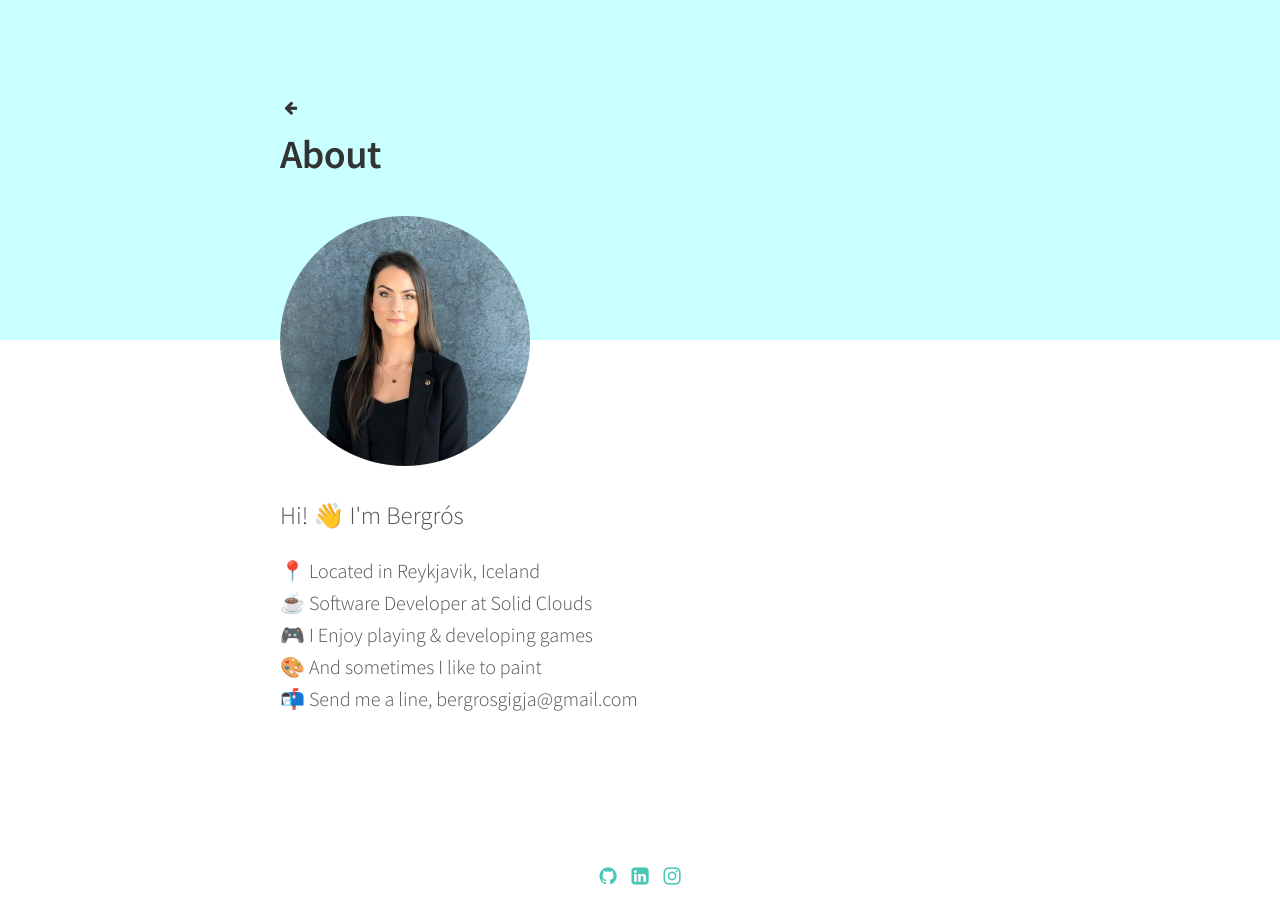
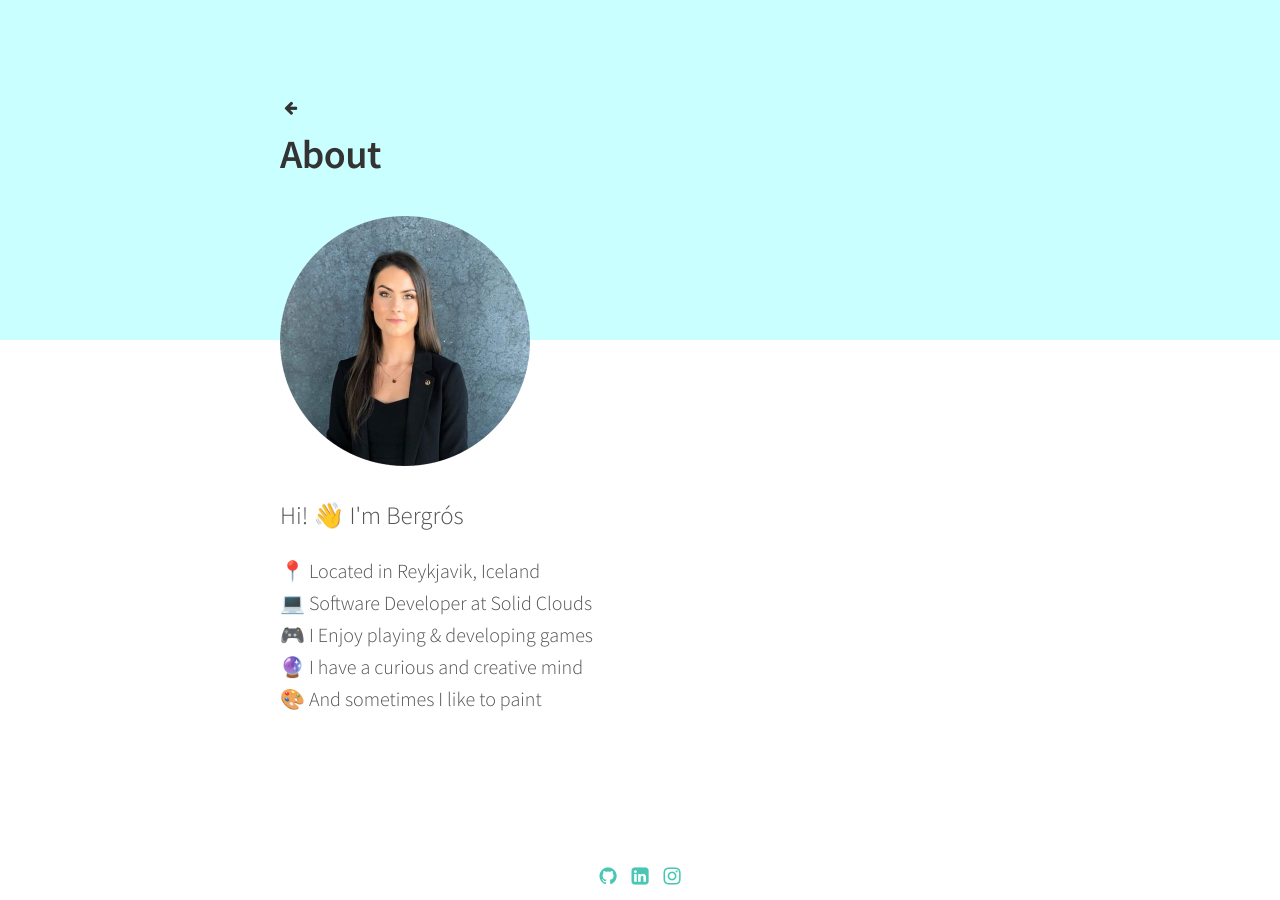
Before and after one commit to BergrosGigja/bergrosgigja.com, a Jekyll site: the page built from about.md, in a window 1280 px wide. Built offline with Jekyll 4.4.1, drawn with Linux system fonts in a browser that asks for light colours; emoji names are drawn with the system emoji font.

Commit message:
update readme, resume and about page

```diff
--- a/about.md
+++ b/about.md
@@ -9,8 +9,8 @@ permalink: /about/
 
 <p>
 :round_pushpin: Located in Reykjavik, Iceland<br>
-:coffee: Software Developer at Solid Clouds<br>
+:computer: Software Developer at Solid Clouds<br>
 :video_game: I Enjoy playing & developing games<br>
-:art: And sometimes I like to paint<br>
-:mailbox_with_mail: Send me a line, bergrosgigja@gmail.com
+:crystal_ball: I have a curious and creative mind<br>
+:art: And sometimes I like to paint
 </p>
```
Also changed, not shown: README.md, 1 other file.
